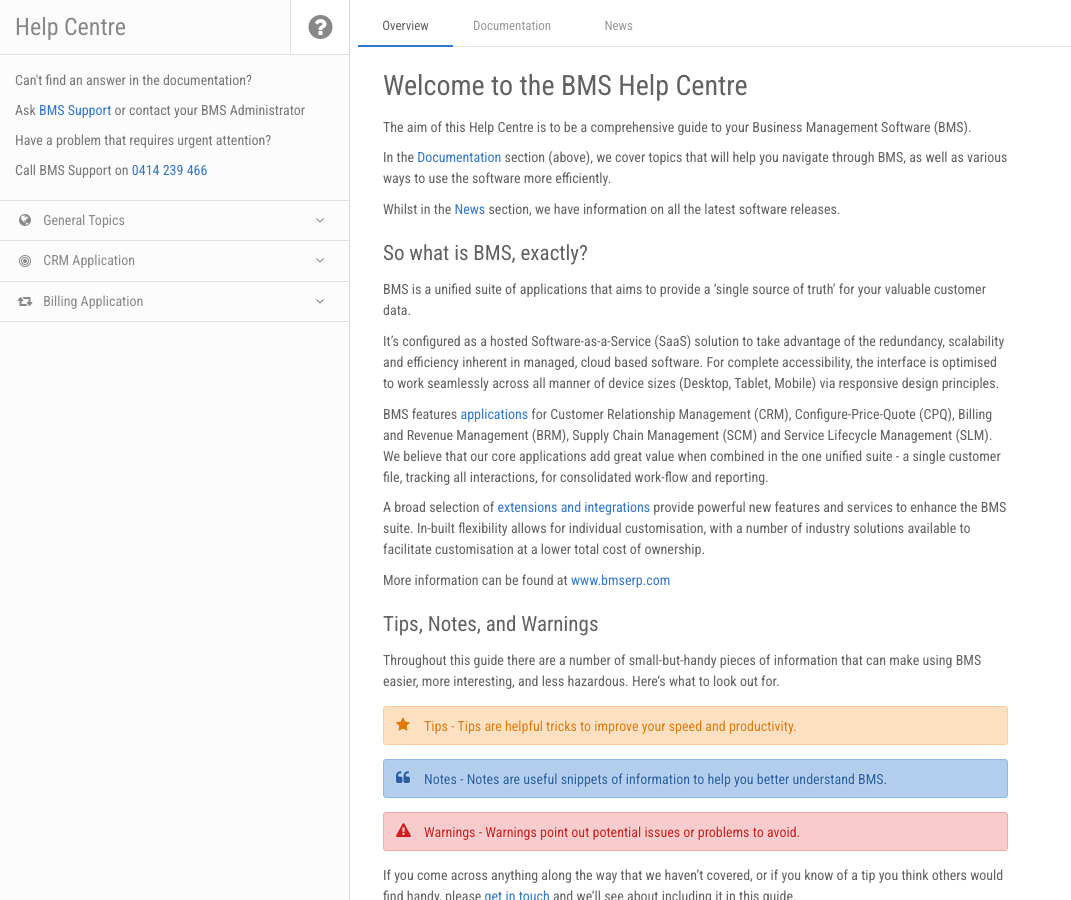
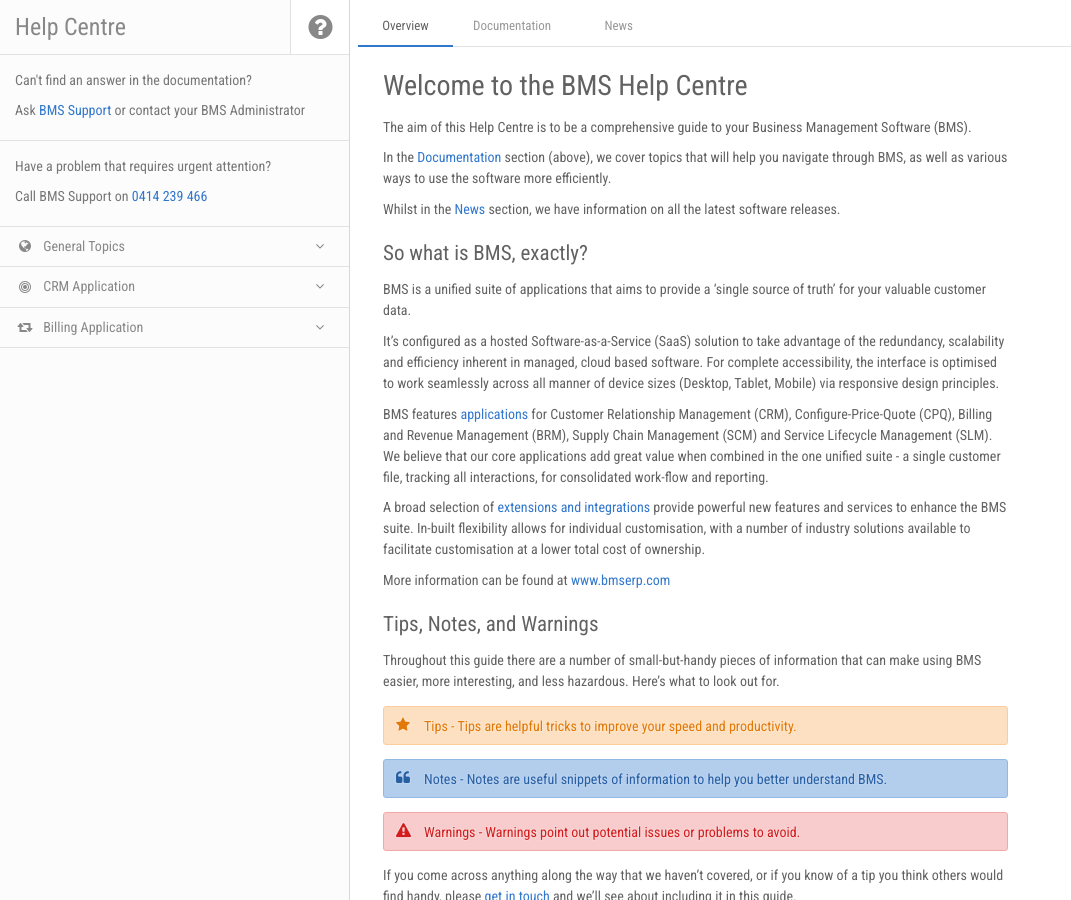
Before and after one commit to ambit/bms-support, a Jekyll site: the page built from index.md, in a window 1280 px wide. Shown: the whole page, without its empty margins (0-1071 px from the left). Built offline with Jekyll 4.4.1, drawn with Linux system fonts in a browser that asks for light colours; nearby versions of some CDN libraries.

Commit message:
space the text in left pane

```diff
--- a/_includes/docs_contents.html
+++ b/_includes/docs_contents.html
@@ -10,6 +10,8 @@
       <li>
         Ask <a id="askSupport" class="askSupport noRedirect" href="mailto:c772676240e0bea1fa03f8bbf21edc26778efc65@incoming.intercom.io">BMS Support</a><a id="bmsSupport" style="display: none;" class="noRedirect" href="http://www.bmserp.com/contact" target="_blank">BMS Support</a> or contact your BMS Administrator
       </li>
+    </ul>
+    <ul class="top">
       <li>Have a problem that requires urgent attention?</li>
       <li>
         Call BMS Support on <a class="noRedirect" href="tel://0414239466" target="_blank">0414 239 466</a>
```
